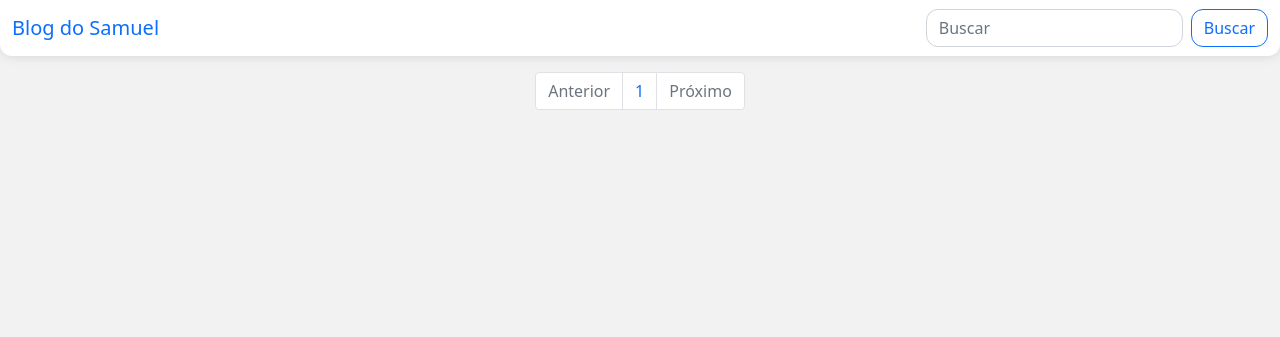
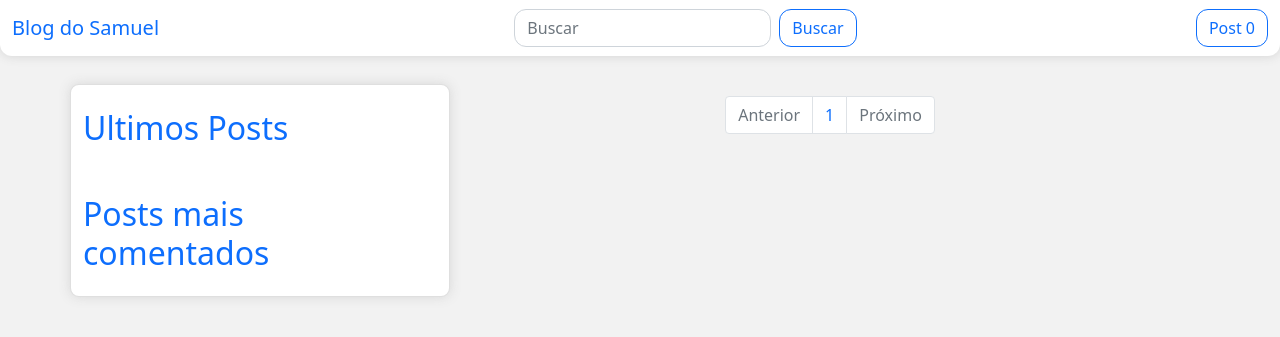
Before and after one commit to samueloliveiraf/projeto-blog, a Django app: page / in a window 1280 px wide. Shown: the top 337 px of the page. Run offline with Django 4.2, Linux system fonts and the light colour scheme; data that the repository does not hold is empty; some libraries are stand-ins or nearby versions.

Commit message:
adicionando tamplete tags ao blog

```diff
--- a/blog/templates/blog/post/detalhe_post.html
+++ b/blog/templates/blog/post/detalhe_post.html
@@ -8,7 +8,7 @@
 {% endblock %}
 
 {% block content %}
-     <div class="card p-3 mt-3">
+     <div class="card p-3 mt-1">
         <h3>Publicação similares</h3>
         {% for post in similar_posts %}
             <a href="{{ post.get_absolute_url }}">{{ post.titulo }}</a>
@@ -53,7 +53,7 @@
             {{ comentario.corpo|linebreaks }}
         </div>
             {% empty %}
-            <div class="card p-3 mt-3 mb-3 shadow rounded">
+            <div class="card p-3 mt-1 mb-3 shadow rounded">
                 <p>
                     Ainda não há comentário
                 </p>
--- a/blog/templates/blog/post/posts.html
+++ b/blog/templates/blog/post/posts.html
@@ -9,12 +9,12 @@
 {% block content %}
     {% if tag %}
         <h2 class="card text-xl-center p-2">
-            Post marcadas com {{ tag.name }}
+            Post com a mesma tag: {{ tag.name }}
         </h2>
     {% endif %}
 
     {% for post in posts %}
-            <div class="card p-3 mt-3">
+            <div class="card p-3 mt-1">
                 <a href="{{ post.get_absolute_url }}">
                     <h3>
                         {{ post.titulo }}
--- /dev/null
+++ b/blog/templates/blog/post/ultimos_posts.html
@@ -0,0 +1,9 @@
+<ul>
+    {% for post in ultimos_posts %}
+        <li>
+            <a href="{{ post.get_absolute_url }}">
+                {{ post.titulo }}
+            </a>
+        </li>
+    {% endfor %}
+</ul>
--- /dev/null
+++ b/blog/templatetags/blog_tags.py
@@ -0,0 +1,24 @@
+from django.db.models import Count
+from django import template
+from ..models import Post
+
+
+register = template.Library()
+
+
+@register.simple_tag
+def total_posts():
+    return Post.publicadas.count()
+
+
+@register.inclusion_tag('blog/post/ultimos_posts.html')
+def ver_ultimos_posts(count=3):
+    ultimos_posts = Post.publicadas.order_by('-publicada')[:count]
+    return {'ultimos_posts': ultimos_posts}
+
+
+@register.simple_tag
+def posts_mais_comentados(count=3):
+    return Post.publicadas.annotate(
+        total_comentarios=Count('comentario')
+    ).order_by('-total_comentarios')[:count]
--- a/static/css/blog.css
+++ b/static/css/blog.css
@@ -35,3 +35,7 @@ nav {
 input {
     border-radius: 12px !important;
 }
+
+ul {
+    list-style: none;
+}
--- a/templates/base.html
+++ b/templates/base.html
@@ -1,3 +1,4 @@
+{% load blog_tags %}
 {% load static %}
 <!DOCTYPE html>
 <html lang="en">
@@ -18,14 +19,38 @@
         </a>
         <form class="d-flex">
             <input class="form-control me-2" type="search" placeholder="Buscar" aria-label="Buscar">
-                <button class="btn btn-outline-primary" type="submit">Buscar</button>
+            <button class="btn btn-outline-primary" type="submit">
+                Buscar
+            </button>
         </form>
+        <button class="btn btn-outline-primary" type="submit">
+            Post {% total_posts %}
+        </button>
     </div>
 </nav>
 
-    <div class="container mt-3" id="content">
+<div class="container mt-4" id="content">
+    <div class="row">
+        <div class="col-4 card mt-1">
+            <h2 class="mt-4">Ultimos Posts</h2>
+            {% ver_ultimos_posts %}
+            <h2 class="mt-4">Posts mais comentados</h2>
+            {% posts_mais_comentados as posts_mais %}
+            <ul>
+                {% for post in posts_mais %}
+                    <li>
+                        <a href="{{ post.get_absolute_url }}">
+                            {{ post.titulo }}
+                        </a>
+                    </li>
+                {% endfor %}
+            </ul>
+        </div>
+        <div class="col-8">
             {% block content %}
             {% endblock %}
+        </div>
+    </div>
 </div>
 
 </body>
```
Also changed, not shown: blog/templatetags/__init__.py (added). Lines whose indentation alone changed are shown as unchanged.
